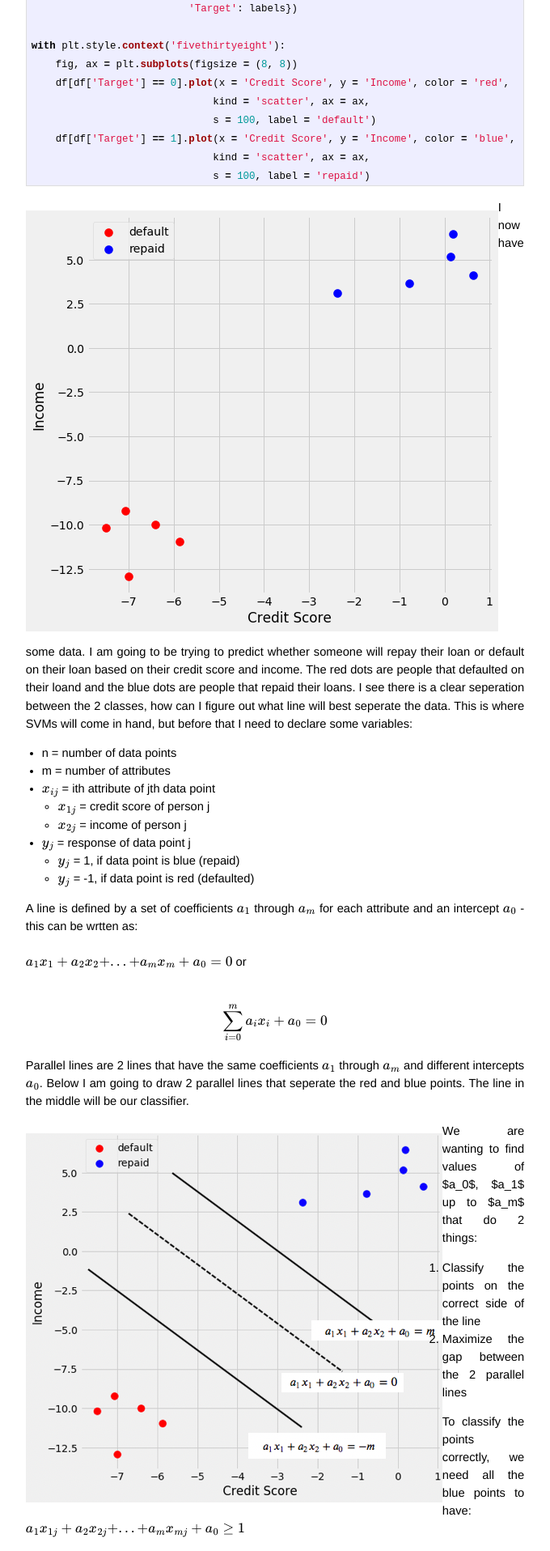
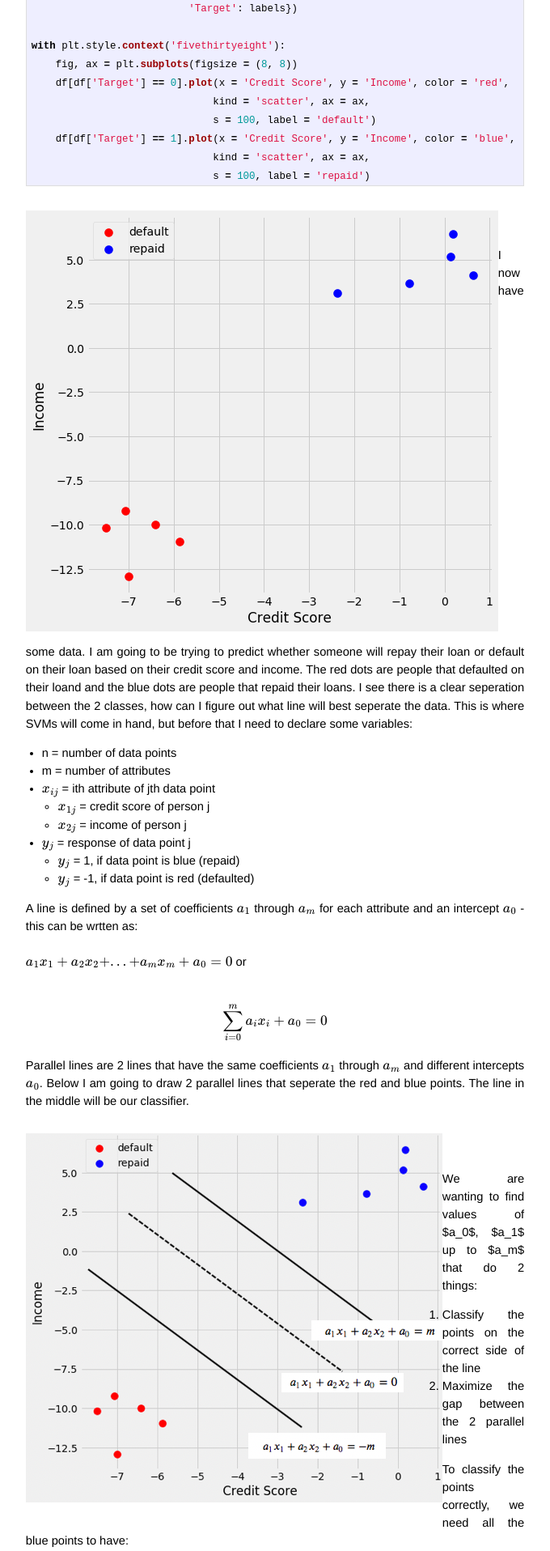
Before and after one commit to sik-flow/sik-flow.github.io, a Jekyll site: the page built from _posts/2020-04-21-SVMs_Part_1.md, in a window 1280 px wide. Shown: the part 472-2388 px from the top of the page at 81% size, without its empty margins (300-980 px from the left). Built offline with Jekyll 4.4.1, drawn with Linux system fonts in a browser that asks for light colours; formulas are drawn with MathJax 3.

Commit message:
Update images to align with text

````diff
--- a/_posts/2020-04-21-SVMs_Part_1.md
+++ b/_posts/2020-04-21-SVMs_Part_1.md
@@ -35,7 +35,7 @@ with plt.style.context('fivethirtyeight'):
 ```
 
 
-<img align="left" src="https://raw.githubusercontent.com/sik-flow/sik-flow.github.io/master/_posts/Images/SVM_Part_1/SVMs_Part_1_2_0.png">
+<img align="left" src="https://raw.githubusercontent.com/sik-flow/sik-flow.github.io/master/_posts/Images/SVM_Part_1/SVMs_Part_1_2_0.png"><br><br>
 
 
 I now have some data.  I am going to be trying to predict whether someone will repay their loan or default on their loan based on their credit score and income.  The red dots are people that defaulted on their loand and the blue dots are people that repaid their loans.  I see there is a clear seperation between the 2 classes, how can I figure out what line will best seperate the data.  This is where SVMs will come in hand, but before that I need to declare some variables:
@@ -58,7 +58,7 @@ $$a_1x_1 + a_2x_2 + ... + a_mx_m +a_0 = 0$$ or<br><br>
 
 Parallel lines are 2 lines that have the same coefficients $$a_1$$ through $$a_m$$ and different intercepts $$a_0$$.  Below I am going to draw 2 parallel lines that seperate the red and blue points.  The line in the middle will be our classifier.
 
-<img align="left" src="https://raw.githubusercontent.com/sik-flow/sik-flow.github.io/master/_posts/Images/SVM_Part_1/parallel_lines.png">
+<img align="left" src="https://raw.githubusercontent.com/sik-flow/sik-flow.github.io/master/_posts/Images/SVM_Part_1/parallel_lines.png"><br><br>
 
 We are wanting to find values of $a_0$, $a_1$ up to $a_m$ that do 2 things:
 1. Classify the points on the correct side of the line
@@ -109,7 +109,7 @@ with plt.style.context('fivethirtyeight'):
 ```
 
 
-<img align="left" src="https://raw.githubusercontent.com/sik-flow/sik-flow.github.io/master/_posts/Images/SVM_Part_1/SVMs_Part_1_17_0.png">
+<img align="left" src="https://raw.githubusercontent.com/sik-flow/sik-flow.github.io/master/_posts/Images/SVM_Part_1/SVMs_Part_1_17_0.png"><br><br>
 
 
 In the above instance, we can not draw a straight line that will seperate the red and blue points without breaking this $$(a_1x_{1j} + a_2x_{2j} + ... + a_mx_{mj} + a_0)y_j \geq 1$$
````
Also changed, not shown: 1 other file.
